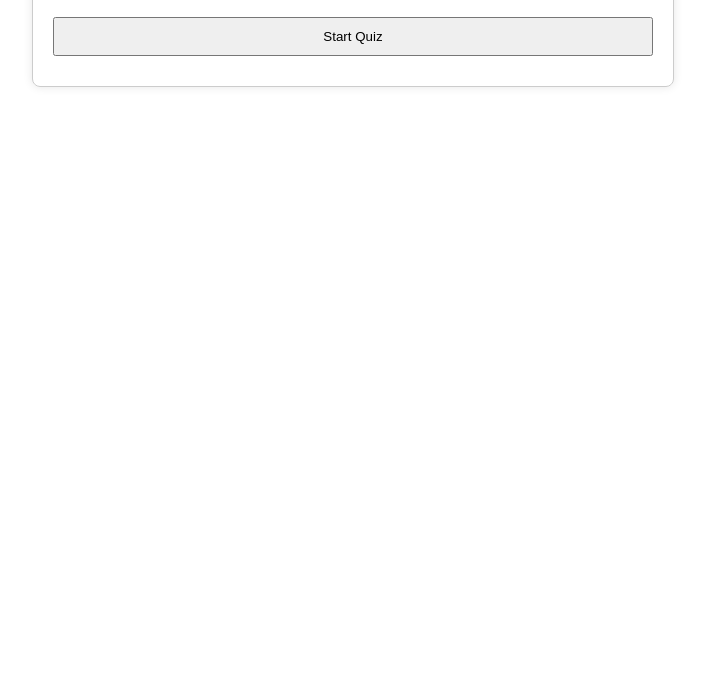
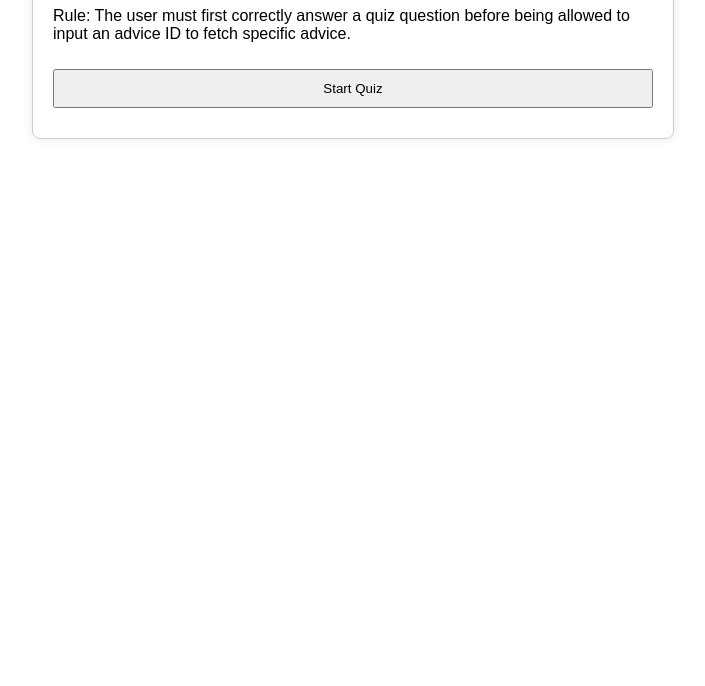
Before and after one commit to madhuriprao/Promises, a plain HTML site: page index.html in a window 1280 px wide. Shown: the part 114-800 px from the top of the page, without its empty margins (287-992 px from the left). Drawn offline with Linux system fonts and the light colour scheme.

Commit message:
Small header changes are made to index.html

```diff
--- a/index.html
+++ b/index.html
@@ -9,6 +9,7 @@
 <body>
 
     <h1>Cat Quiz and Advice Fetcher</h1>
+    <p>Rule: The user must first correctly answer a quiz question before being allowed to input an advice ID to fetch specific advice. </p>
 
     <div>
         <button id="startQuiz">Start Quiz</button>
```
